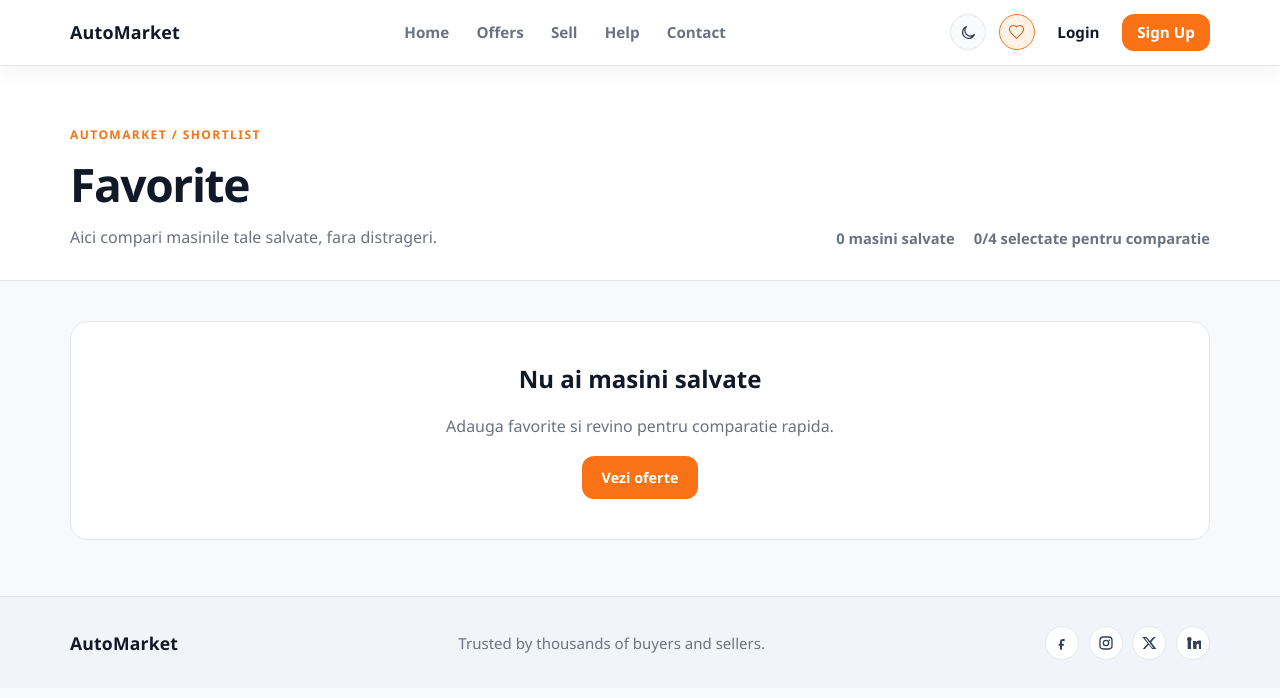
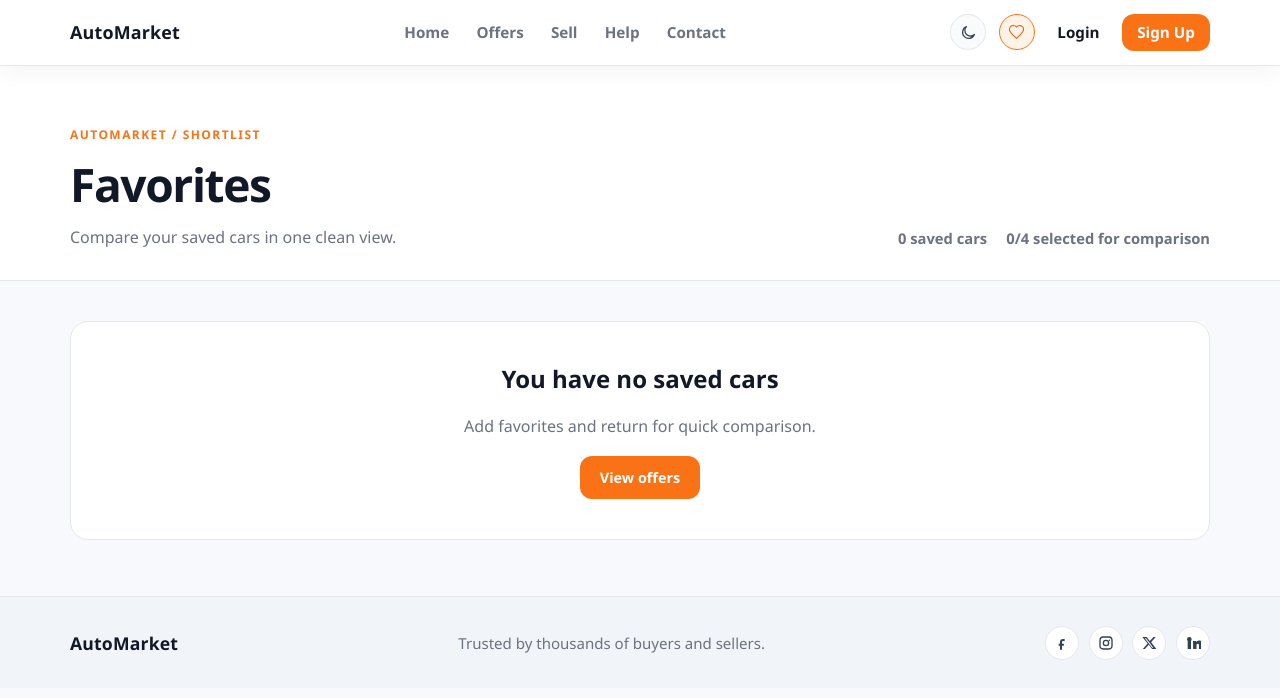
Before and after one commit to WebFaraon/CarWebSite-Front, a React (Vite) app: page /favorites in a window 1280 px wide. Shown: the top 698 px of the page. Built offline with nearby package versions, Linux system fonts and the light colour scheme.

Commit message:
Changed language to end in favs

```diff
--- a/src/pages/Favorites/Favorites.tsx
+++ b/src/pages/Favorites/Favorites.tsx
@@ -18,14 +18,14 @@ const comparisonRows: Array<{
   label: string
   getValue: (car: FeaturedCar) => string
 }> = [
-  { key: 'price', label: 'Pret', getValue: (car) => car.price },
-  { key: 'year', label: 'An', getValue: (car) => `${car.year}` },
-  { key: 'mileage', label: 'Rulaj', getValue: (car) => car.mileage },
-  { key: 'engine', label: 'Motorizare', getValue: (car) => car.engine },
-  { key: 'consumption', label: 'Consum', getValue: (car) => car.consumption },
+  { key: 'price', label: 'Price', getValue: (car) => car.price },
+  { key: 'year', label: 'Year', getValue: (car) => `${car.year}` },
+  { key: 'mileage', label: 'Mileage', getValue: (car) => car.mileage },
+  { key: 'engine', label: 'Engine', getValue: (car) => car.engine },
+  { key: 'consumption', label: 'Consumption', getValue: (car) => car.consumption },
   {
     key: 'features',
-    label: 'Dotari cheie',
+    label: 'Key features',
     getValue: (car) => car.features.join(', '),
   },
 ]
@@ -93,12 +93,12 @@ function Favorites() {
           <div className="container">
             <div className="favorites-title">
               <span className="favorites-eyebrow">AutoMarket / Shortlist</span>
-              <h1>Favorite</h1>
-              <p>Aici compari masinile tale salvate, fara distrageri.</p>
+              <h1>Favorites</h1>
+              <p>Compare your saved cars in one clean view.</p>
             </div>
             <div className="favorites-meta">
-              <span>{favoriteCars.length} masini salvate</span>
-              <span>{compareIds.length}/4 selectate pentru comparatie</span>
+              <span>{favoriteCars.length} saved cars</span>
+              <span>{compareIds.length}/4 selected for comparison</span>
             </div>
           </div>
         </section>
@@ -108,10 +108,10 @@ function Favorites() {
             {favoriteCars.length === 0 ? (
               <div className="favorites-empty">
                 <div>
-                  <h2>Nu ai masini salvate</h2>
-                  <p>Adauga favorite si revino pentru comparatie rapida.</p>
-                  <a className="primary-btn" href="/">
-                    Vezi oferte
+                  <h2>You have no saved cars</h2>
+                  <p>Add favorites and return for quick comparison.</p>
+                  <a className="primary-btn" href="/offers">
+                    View offers
                   </a>
                 </div>
               </div>
@@ -149,17 +149,17 @@ function Favorites() {
                             onClick={() => toggleCompare(car.id)}
                             disabled={compareDisabled}
                           >
-                            {isSelected ? 'Selectat' : 'Compara'}
+                            {isSelected ? 'Selected' : 'Compare'}
                           </button>
                           <button
                             type="button"
                             className="danger-btn"
                             onClick={() => toggleFavorite(car.id)}
                           >
-                            Elimina
+                            Remove
                           </button>
                           <button type="button" className="primary-btn">
-                            Vezi detalii
+                            View details
                           </button>
                         </div>
                       </div>
@@ -176,15 +176,15 @@ function Favorites() {
             <div className="container">
               <header className="compare-header">
                 <div>
-                  <h2>Comparatie</h2>
-                  <p>Selecteaza intre 2 si 4 masini pentru comparatie directa.</p>
+                  <h2>Comparison</h2>
+                  <p>Select between 2 and 4 cars for a direct comparison.</p>
                 </div>
                 <button
                   type="button"
                   className="ghost-btn"
                   onClick={() => setCompareIds([])}
                 >
-                  Reseteaza selectia
+                  Reset selection
                 </button>
               </header>
 
```
